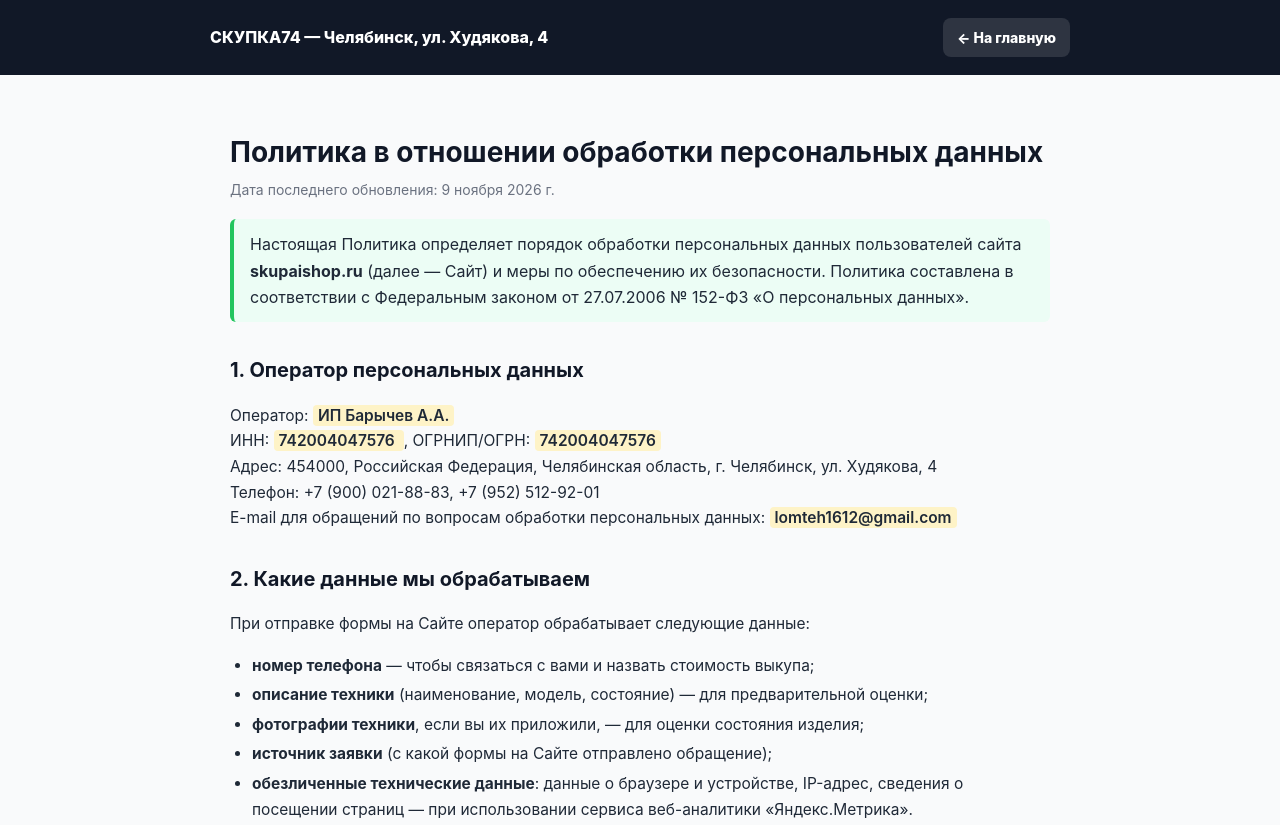
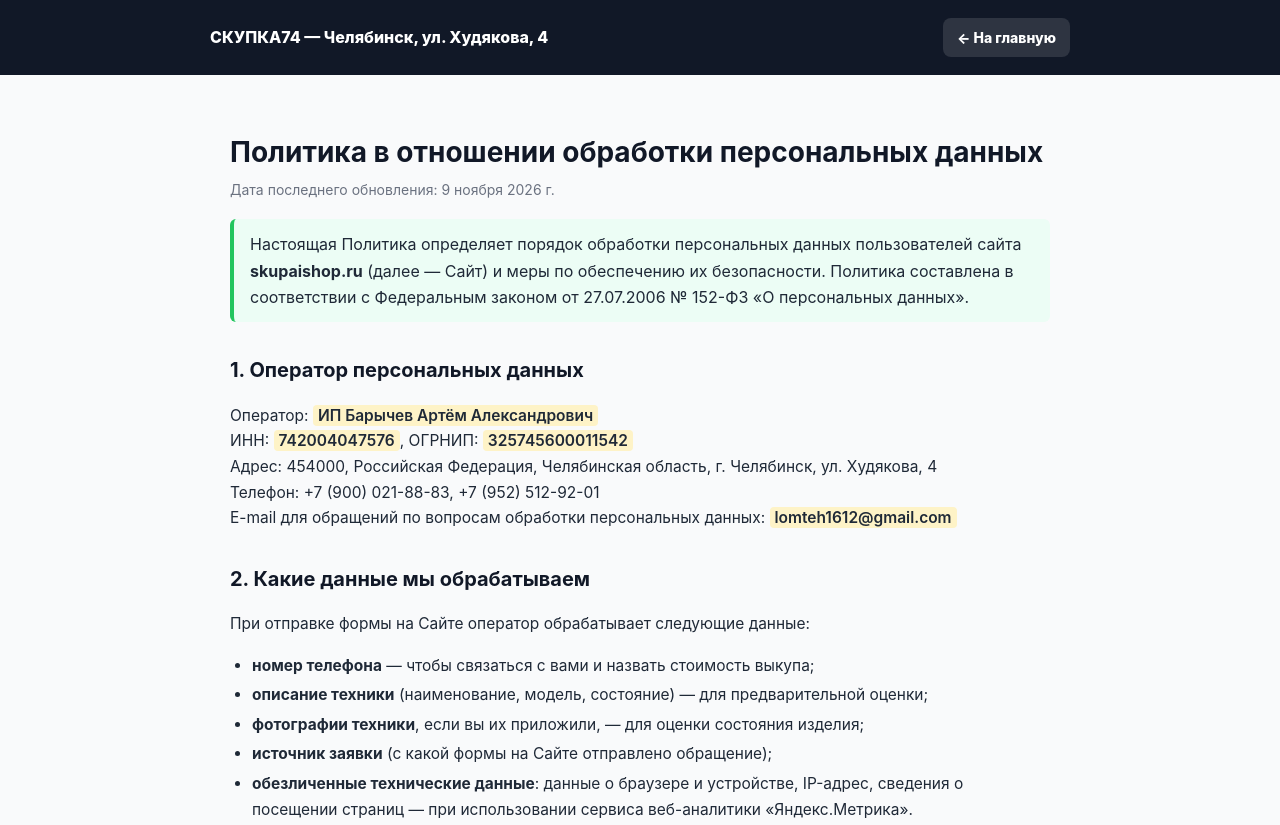
Before and after one commit to mary201612/skupka, a plain HTML site: page privacy.html in a window 1280 px wide. Shown: the top 825 px of the page. Drawn offline with Linux system fonts and the light colour scheme.

Commit message:
Fix operator data in privacy policy: real OGRNIP 325745600011542, full name

```diff
--- a/privacy.html
+++ b/privacy.html
@@ -60,8 +60,8 @@
 
   <h2>1. Оператор персональных данных</h2>
   <p>
-    Оператор: <span class="fill">ИП Барычев А.А. </span><br>
-    ИНН: <span class="fill"> 742004047576 </span>, ОГРНИП/ОГРН: <span class="fill">742004047576 </span><br>
+    Оператор: <span class="fill">ИП Барычев Артём Александрович</span><br>
+    ИНН: <span class="fill">742004047576</span>, ОГРНИП: <span class="fill">325745600011542</span><br>
     Адрес: 454000, Российская Федерация, Челябинская область, г. Челябинск, ул. Худякова, 4<br>
     Телефон: +7 (900) 021-88-83, +7 (952) 512-92-01<br>
     E-mail для обращений по вопросам обработки персональных данных:
```
